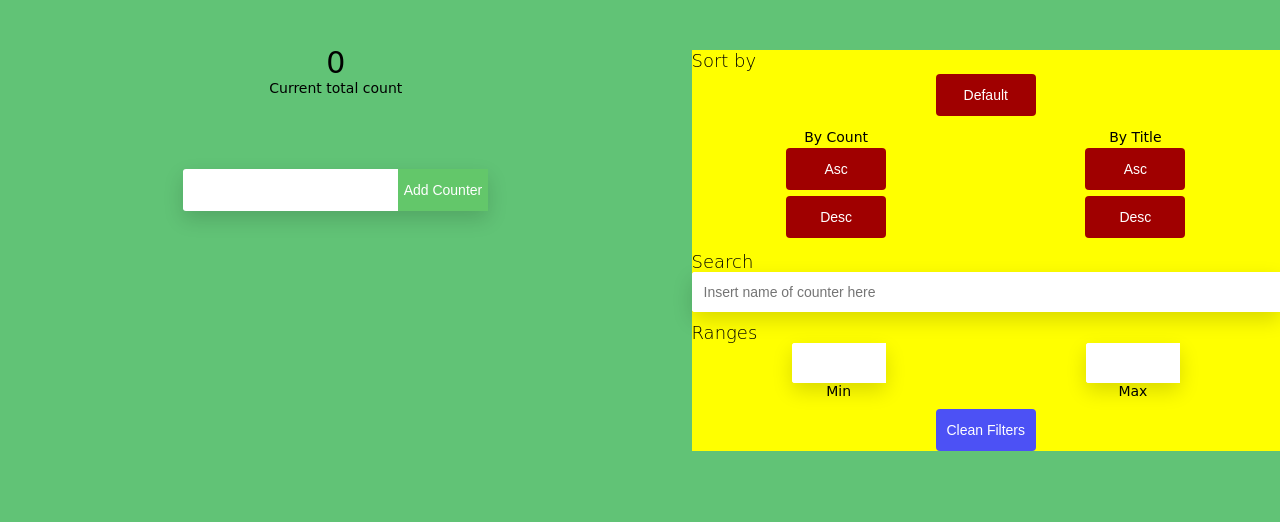
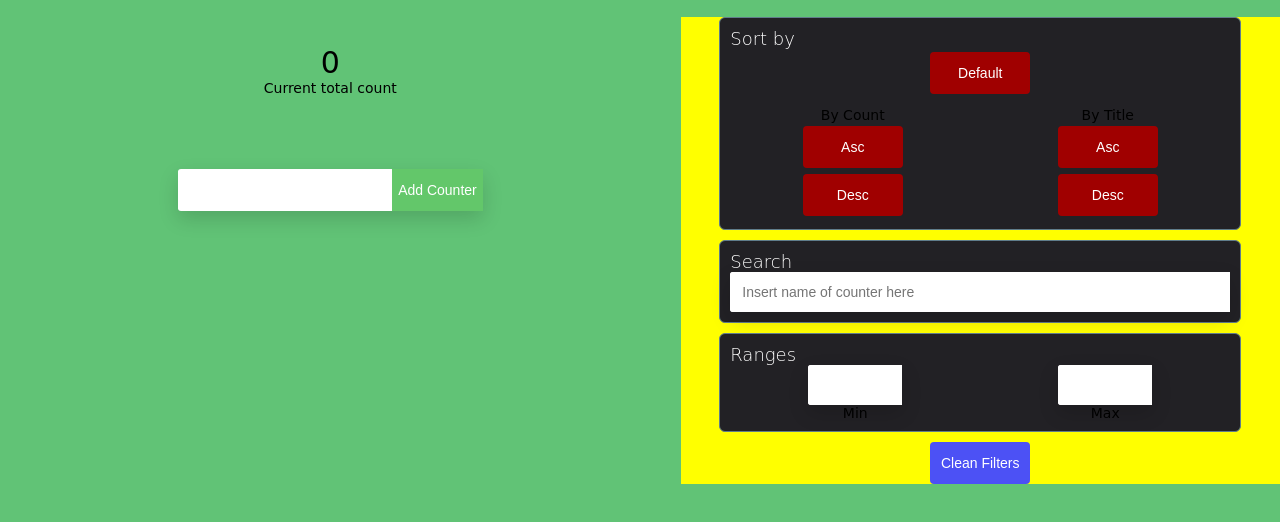
Before and after one commit to mengasis/dynamic-filters, a React (Create React App) app: page / in a window 1280 px wide. Shown: the top 522 px of the page. Built offline with nearby package versions, Linux system fonts and the light colour scheme; no server answers.

Commit message:
Improve style to FormGroup

```diff
--- a/src/components/FormGroup.js
+++ b/src/components/FormGroup.js
@@ -6,11 +6,17 @@ const Container = styled.div`
   display: flex;
   flex-direction: column;
   width: 100%;
+  max-width: 500px;
+  border: 1px solid #607d8b;
+  border-radius: 6px;
+  background: #222125;
+  padding: 10px;
 `
 
 const Label = styled.span`
   font-size: 18px;
   font-weight: 100;
+  color: #fff;
 `
 
 const FormGroup = ({ label = '', children }) => {
@@ -22,6 +28,9 @@ const FormGroup = ({ label = '', children }) => {
   )
 }
 
-FormGroup.propTypes = {}
+FormGroup.propTypes = {
+  label: PropTypes.string,
+  children: PropTypes.node.isRequired
+}
 
 export default FormGroup
```
